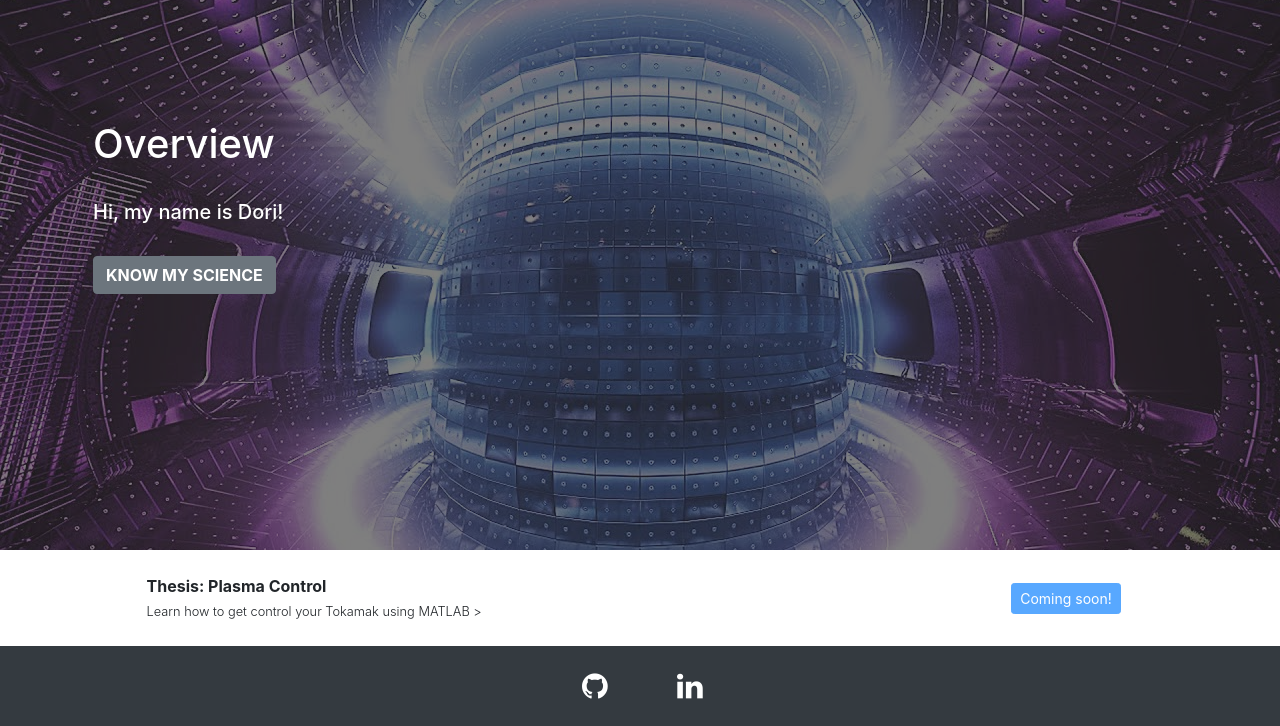
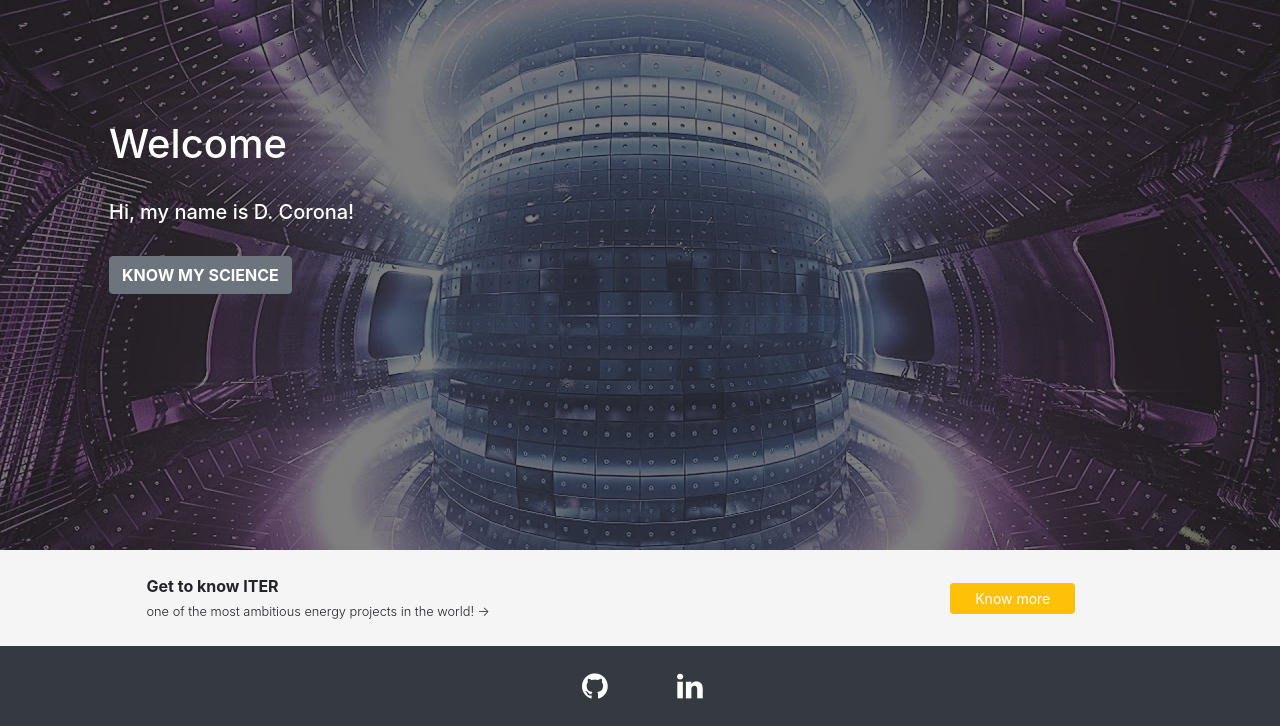
Before and after one commit to Sakbe/WebPage, a PHP site: page / in a window 1280 px wide. Shown: the part 76-802 px from the top of the page. Run offline with PHP 8.4, Linux system fonts and the light colour scheme.

Commit message:
Updated index, added Iter banner

```diff
--- a/css/styles.css
+++ b/css/styles.css
@@ -30,11 +30,18 @@ body {
     background-repeat: no-repeat;
     background-size: cover;
     background-position: center;
-    filter: contrast(66%) brightness(60%);
+    filter: contrast(66%) brightness(60%) saturate(70%);
     width: 100%;
     height: calc(100vh - 250px);
     min-height: 400px;
     z-index: -1;
+}
+
+.iter {
+    background-color: #fcb52c;
+}
+.iter-background {
+    background-color: #f5f5f5;
 }
 
 .isttok {
--- a/index.html
+++ b/index.html
@@ -62,9 +62,7 @@
                                 <a class="nav-link" href="cv.html">CV</a>
                             </li>
                             <li class="nav-item">
-                                <a
-                                    class="nav-link"
-                                    href="published.html"
+                                <a class="nav-link" href="published.html"
                                     >Published</a
                                 >
                             </li>
@@ -77,7 +75,9 @@
                                 >
                             </li>
                             <li class="nav-item">
-                                <a class="nav-link" href="isttok.html">ISTTOK</a>
+                                <a class="nav-link" href="isttok.html"
+                                    >ISTTOK</a
+                                >
                             </li>
                             <li class="nav-item">
                                 <a class="nav-link" href="hobbies.html"
@@ -96,20 +96,17 @@
             <!-- MASTHEAD -->
             <section class="panel bg-transparent">
                 <div class="background"></div>
-                <div
-                    class="masthead bg-transparent p-4 align-items-start align-items-lg-center"
-                >
-                    <div class="container my-5 ml-4">
-                        <div class="container-fluid">
+                <div class="container masthead bg-transparent p-4">
+                    <div class="my-5 text-center text-lg-left">
                         <!-- HEADER LINE -->
                         <div class="col-12 d-flex">
                             <div class="color-accent col-2 col-lg-1"></div>
                         </div>
-                            <h1 class="col-lg-7 pt-4 pt-lg-5">
-                                Overview
+                        <h1 class="col-lg-11 pt-4 pt-lg-5">
+                            Welcome
                         </h1>
                         <h5 class="col-lg-11 py-4">
-                                Hi, my name is Dori!
+                            Hi, my name is D. Corona!
                         </h5>
                         <p class="col-lg-11">
                             <a
@@ -121,27 +118,29 @@
                         </p>
                     </div>
                 </div>
-                </div>
-                <div class="container-fluid p-3 gray-2-background">
+                <!-- ITER Banner -->
+                <div class="container-fluid p-3 iter-background">
                     <div class="row align-items-center justify-content-between">
                         <div
-                            class="col-lg-6 container py-2 px-lg-4 text-center text-lg-left"
+                            class="col-lg-5 container py-2 px-lg-4 text-center text-lg-left"
                         >
                             <div class="col-12 m-0">
                                 <span class="font-weight-bold"
-                                    >Thesis: Plasma Control</span
+                                    >Get to know ITER</span
                                 >
                             </div>
                             <div class="col-12 m-0">
                                 <span class="small p-0 font-weight-light"
-                                    >Learn how to get control your Tokamak using
-                                    MATLAB ></span
+                                    >one of the most ambitious energy projects
+                                    in the world! →</span
                                 >
                             </div>
                         </div>
-                        <div class="text-center col-lg-4 py-2 py-lg-3">
-                            <a href="#" class="btn btn-sm btn-primary disabled"
-                                >Coming soon!</a
+                        <div class="text-center col-lg-5 py-2 py-lg-3">
+                            <a
+                                href="https://www.iter.org/"
+                                class="btn btn-sm btn-warning text-white px-4"
+                                >Know more</a
                             >
                         </div>
                     </div>
```
Lines whose indentation alone changed are shown as unchanged.
